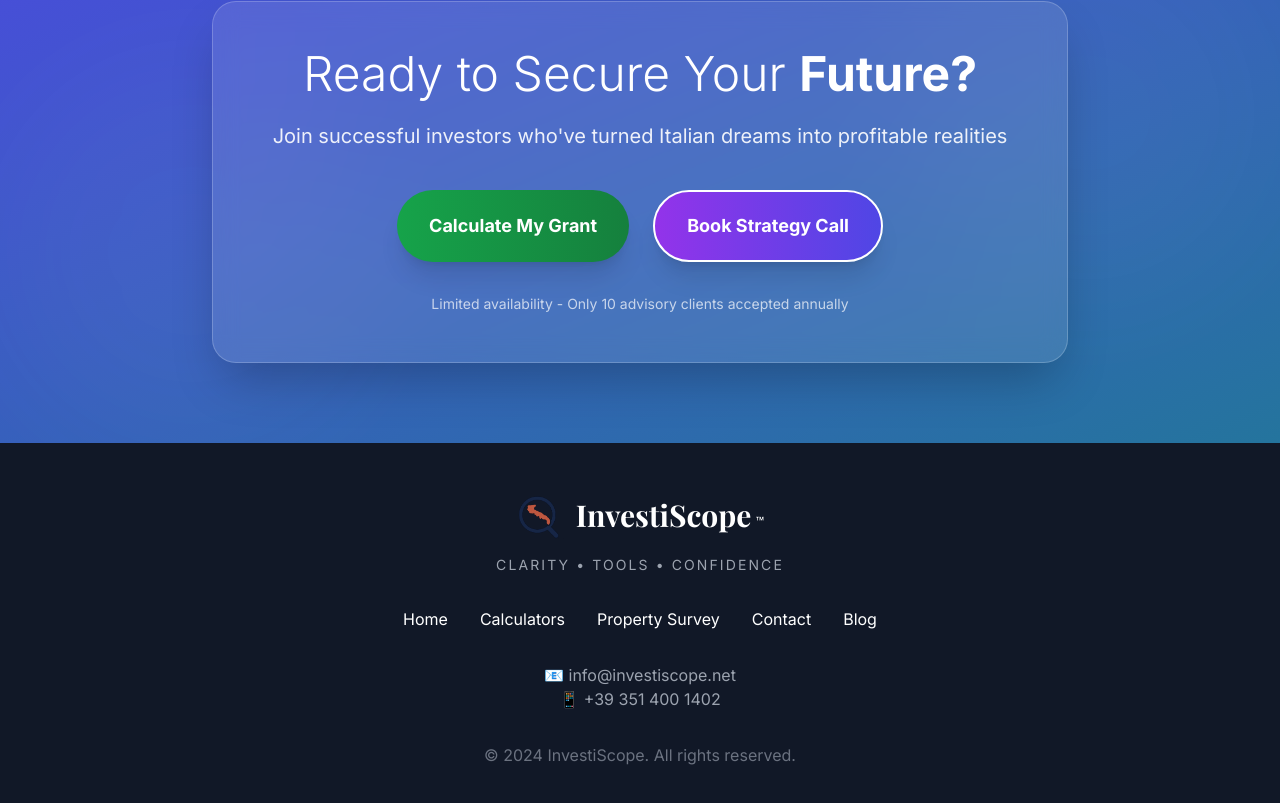
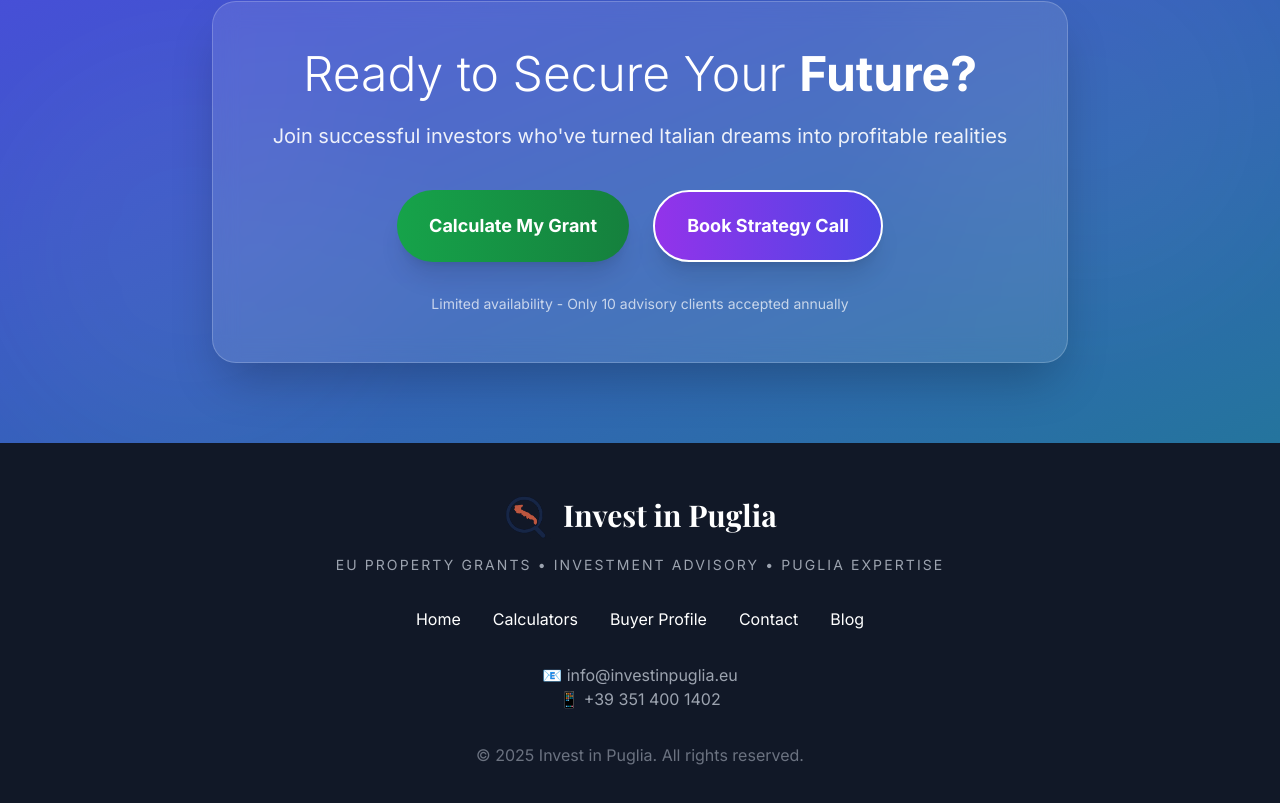
Before and after one commit to Geppix140269/investinpuglia, a Next.js app: page / in a window 1280 px wide. Shown: the part 7305-8108 px from the top of the page. Built offline with nearby package versions, Linux system fonts and the light colour scheme; a web font is replaced by a local one.

Commit message:
Update Footer.tsx

```diff
--- a/components/Footer.tsx
+++ b/components/Footer.tsx
@@ -6,34 +6,33 @@ export default function Footer() {
         <div className="flex justify-center items-center gap-3 mb-4">
           <img
             src="/Logo_InvestiScope.png"
-            alt="InvestiScope Logo"
+            alt="Invest in Puglia Logo"
             className="h-12 w-auto"
           />
           <div className="flex items-baseline gap-1">
             <h3 className="text-3xl font-bold m-0" style={{ fontFamily: "'Playfair Display', serif" }}>
-              InvestiScope
+              Invest in Puglia
             </h3>
-            <span className="text-sm font-normal">™</span>
           </div>
         </div>
         <p className="text-gray-400 text-sm tracking-wider mb-8" style={{ fontFamily: "'Inter', sans-serif", letterSpacing: '0.15em' }}>
-          CLARITY • TOOLS • CONFIDENCE
+          EU PROPERTY GRANTS • INVESTMENT ADVISORY • PUGLIA EXPERTISE
         </p>
 
         <div className="flex justify-center gap-8 mb-8">
           <a href="/" className="hover:text-green-400 transition-colors">Home</a>
           <a href="/calculator" className="hover:text-green-400 transition-colors">Calculators</a>
-          <a href="/surveys" className="hover:text-green-400 transition-colors">Property Survey</a>
+          <a href="/buyer-profile" className="hover:text-green-400 transition-colors">Buyer Profile</a>
           <a href="/contact" className="hover:text-green-400 transition-colors">Contact</a>
           <a href="/blog" className="hover:text-green-400 transition-colors">Blog</a>
         </div>
 
         <div className="text-gray-400">
-          <p>📧 info@investiscope.net</p>
+          <p>📧 info@investinpuglia.eu</p>
           <p>📱 +39 351 400 1402</p>
         </div>
 
-        <p className="text-gray-500 mt-8">© 2024 InvestiScope. All rights reserved.</p>
+        <p className="text-gray-500 mt-8">© 2025 Invest in Puglia. All rights reserved.</p>
       </div>
     </footer>
   )
```
